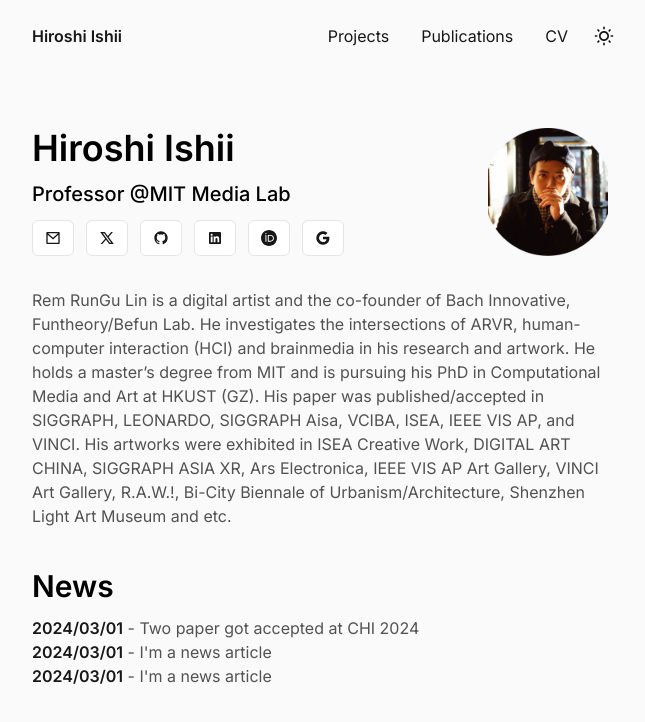
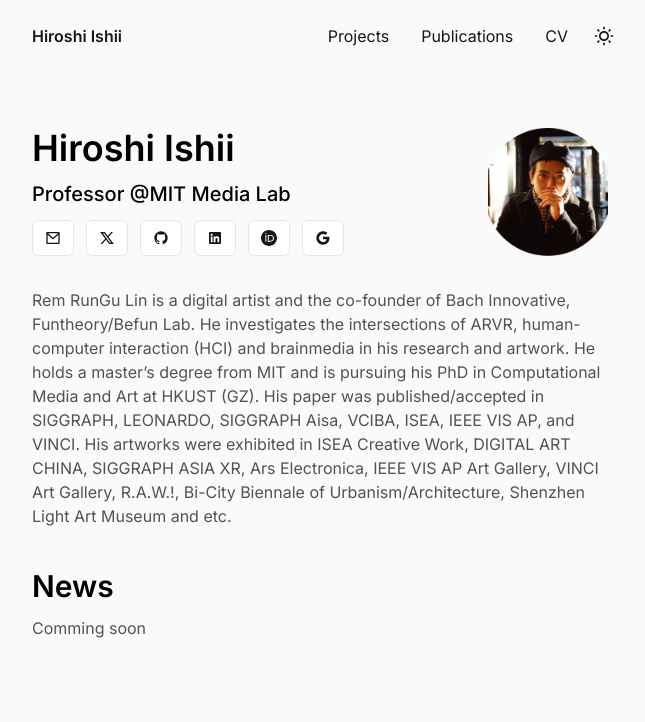
Before and after one commit to RemRungu/academicPage, a Next.js app: page / in a window 1280 px wide. Shown: the top 722 px of the page, without its empty margins (320-965 px from the left). Built offline with nearby package versions, Linux system fonts and the light colour scheme.

Commit message:
update News

```diff
--- a/data/home/News.mdx
+++ b/data/home/News.mdx
@@ -1,3 +1 @@
-- **2024/03/01** - Two paper got accepted at CHI 2024
-- **2024/03/01** - I'm a news article
-- **2024/03/01** - I'm a news article
+Comming soon
```
